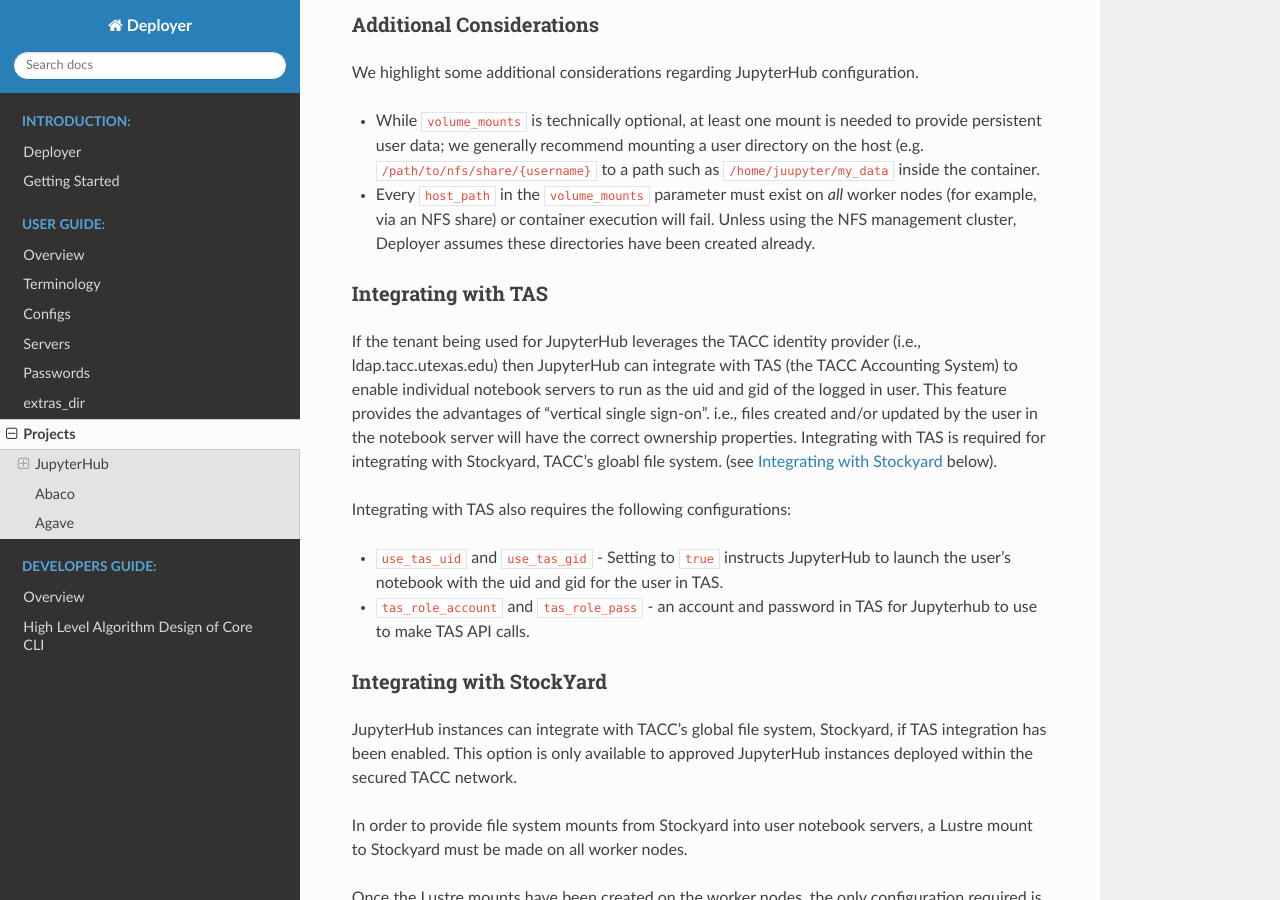
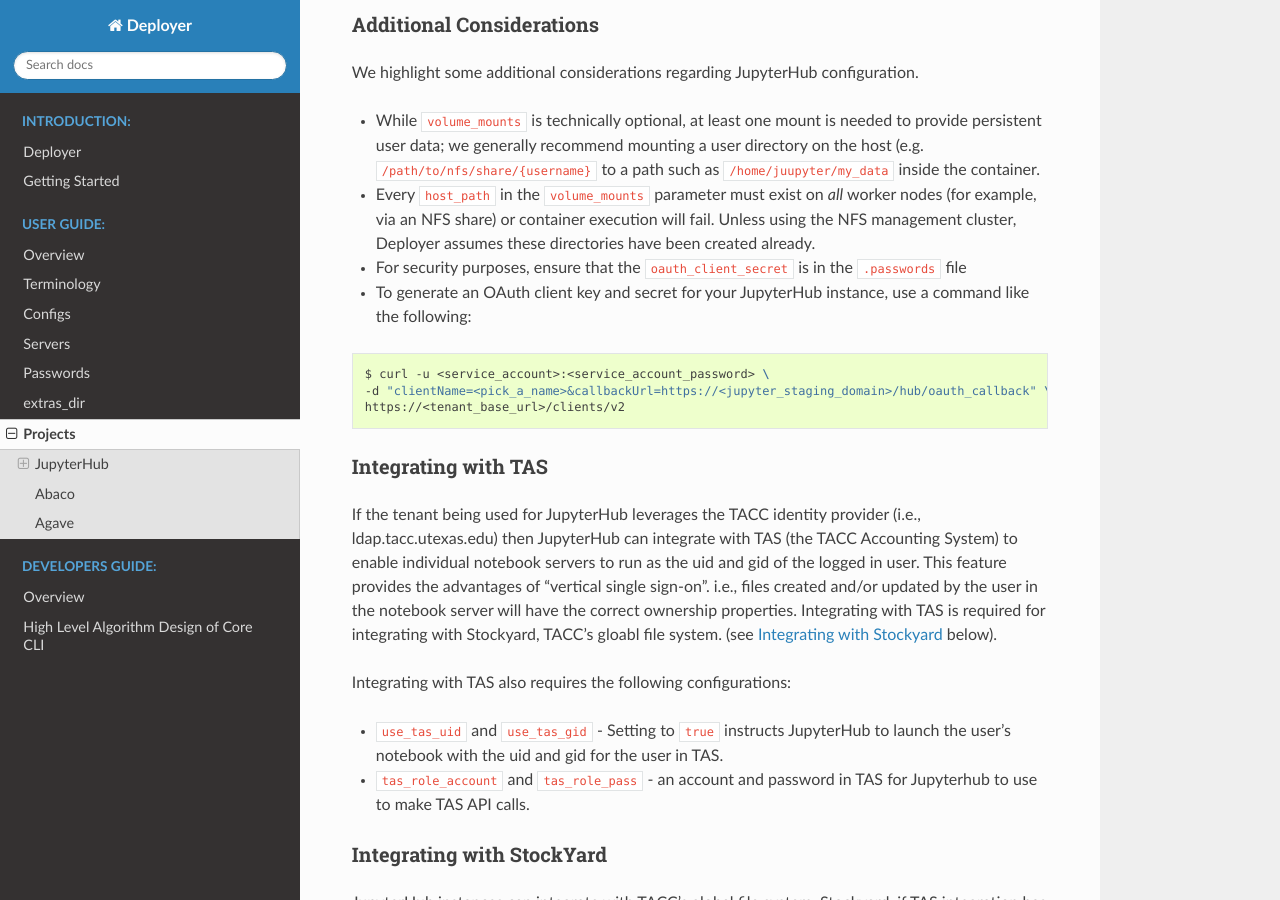
Before and after one commit to TACC/deployer-docs, a Sphinx documentation site: the page built from source/users/projects.rst, in a window 1280 px wide and 900 px high, scrolled down 2081 px. Built offline with Sphinx 7.4.7 and the Read the Docs theme 2.0.0, drawn with Linux system fonts in a browser that asks for light colours.

Commit message:
a little more clean up

```diff
--- a/source/getting-started/index.rst
+++ b/source/getting-started/index.rst
@@ -24,7 +24,7 @@
 .. note:: Different versions of Deployer can be installed by specifying a TAG on the ``tacc/deployer`` image.
 
 
-With the alias installed, simply issue commands directly to the script. For example. validate your installation by
+With the alias installed, simply issue commands directly to the script. For example, validate your installation by
 executing:
 
 .. code-block:: bash
--- a/source/users/projects.rst
+++ b/source/users/projects.rst
@@ -105,6 +105,16 @@
   or container execution will fail. Unless using the NFS management cluster, Deployer assumes these directories have
   been created already.
 
+* For security purposes, ensure that the ``oauth_client_secret`` is in the ``.passwords`` file
+
+* To generate an OAuth client key and secret for your JupyterHub instance, use a command like the following:
+
+.. code-block:: bash
+
+    $ curl -u <service_account>:<service_account_password> \
+    -d "clientName=<pick_a_name>&callbackUrl=https://<jupyter_staging_domain>/hub/oauth_callback" \
+    https://<tenant_base_url>/clients/v2
+
 Integrating with TAS
 ++++++++++++++++++++
 
```
Also changed, not shown: source/users/index.rst (+6 -14 lines).
